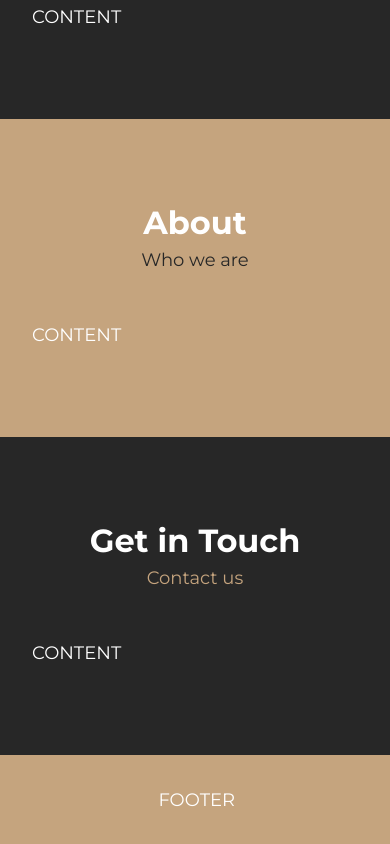
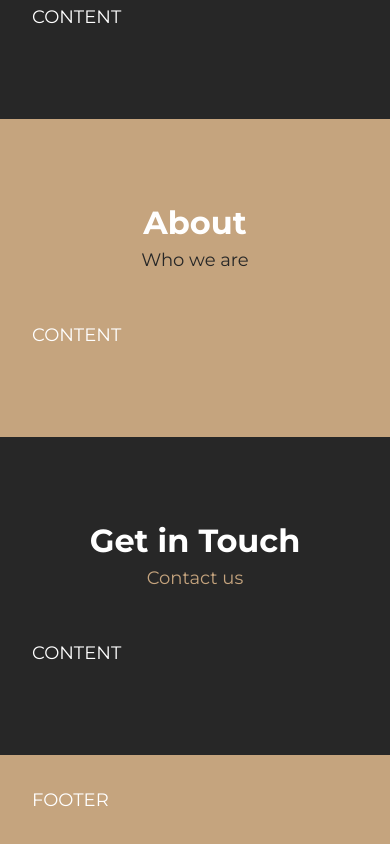
Before and after one commit to dcjwu/millwood, a Next.js app: page / in a window 390 px wide. Shown: the part 1043-1887 px from the top of the page. Built offline with nearby package versions, Linux system fonts and the light colour scheme.

Commit message:
Feature | Improve footer for mobile

```diff
--- a/src/components/Footer/Footer.module.scss
+++ b/src/components/Footer/Footer.module.scss
@@ -4,4 +4,13 @@
 .footer {
   background-color: $color-brand;
   padding: 3.2rem 3.2rem 3.2rem calc($nav-real-width + 3.2rem);
+
+  @include breakpoint-max($bp-screen-xl) {
+    padding-left: calc($nav-real-width-xl + 3.2rem);
+  }
+
+  @include breakpoint-max($bp-screen-lg) {
+    padding-left: 3.2rem;
+    width: calc(100vw - 6.4rem);
+  }
 }
```
